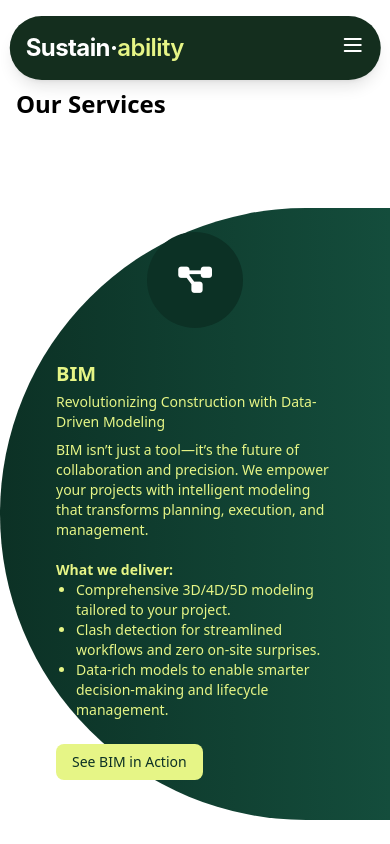
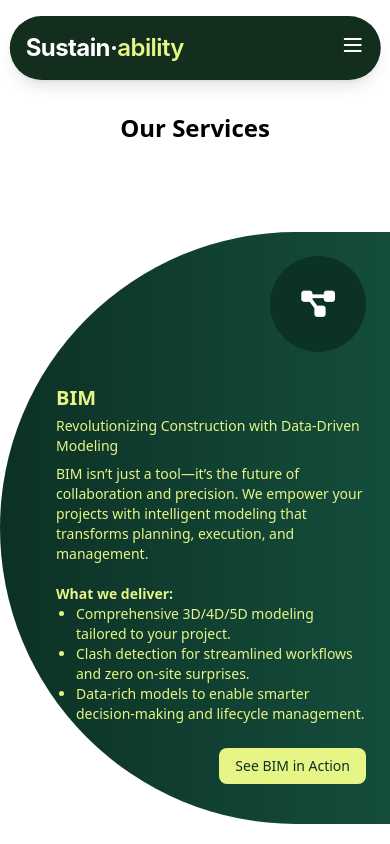
Before and after one commit to Harshbansal8705/sustain-ability, a React (Create React App) app: page /services in a window 390 px wide. Shown: the top 844 px of the page. Built offline with nearby package versions, Linux system fonts and the light colour scheme.

Commit message:
Updated services UI

```diff
--- a/src/App.tsx
+++ b/src/App.tsx
@@ -13,7 +13,7 @@ import Navbar from './pages/Navbar';
 function App() {
   return (
     <>
-
+    <br />
     <Router>
       <Navbar></Navbar>
       <Routes>
--- a/src/pages/Services.tsx
+++ b/src/pages/Services.tsx
@@ -14,6 +14,7 @@ const services = [
     icon: "fas fa-project-diagram",
     route: "/services/bim",
     button: "See BIM in Action",
+    pos: "right"
   },
   {
     id: "second",
@@ -26,6 +27,7 @@ const services = [
     icon: "fas fa-cube",
     route: "/services/threeD-visualisation",
     button: "View Our Visuals",
+    pos: "left"
   },
   {
     id: "third",
@@ -39,6 +41,7 @@ const services = [
     icon: "fas fa-archway",
     route: "/services/structure-design",
     button: "Explore our Approach",
+    pos: "right"
   }
   ,
   {
@@ -52,6 +55,7 @@ const services = [
     icon: "fas fa-lightbulb",
     route: "/services/mep",
     button: "Discover Our Expertise",
+    pos: "left"
   },
 ];
 
@@ -61,11 +65,10 @@ const ServicesPage: React.FC = () => {
       <header id="header" className="py-6 px-4 md:px-12 my-16">
         <div
           id="main-title"
-          className="text-2xl md:text-4xl font-bold flex flex-col md:flex-row justify-between items-start md:items-center"
+          className="text-2xl md:text-4xl font-bold flex flex-col md:flex-row justify-between items-end md:items-center"
         >
-          <h2>
+          <h2 className="w-full text-center">
             Our Services
-
           </h2>
         </div>
       </header>
@@ -74,8 +77,8 @@ const ServicesPage: React.FC = () => {
           <div
             key={service.id}
             id={service.id}
-            className={`flex flex-col md:flex-row items-center ${index % 2 === 0
-                ? "md:flex-row rounded-l-full md:ml-6"
+            className={`flex flex-col md:flex-row md:items-center ${index % 2 === 0
+                ? "md:flex-row rounded-l-full md:ml-6 items-end"
                 : "md:flex-row-reverse rounded-r-full md:mr-6"
               } ${service.bgColor} p-6 md:p-8`}
           >
@@ -88,7 +91,7 @@ const ServicesPage: React.FC = () => {
 
             {/* Info Section */}
             <div
-              className={`info flex-1 mx-4 md:mx-8 p-4 ${index % 2 === 0 ? "md:border-l" : "md:border-r"
+              className={`info flex flex-col items-left flex-1 mx-4 md:mx-8 p-4 ${index % 2 === 0 ? "md:border-l mr-0 pr-0" : "md:border-r ml-0 pl-0"
                 } border-white ${service.textColor}`}
             >
               <div className="text-xl md:text-2xl font-bold">{service.title}</div>
@@ -99,7 +102,7 @@ const ServicesPage: React.FC = () => {
               ></p>
 
               {/* Know More Button */}
-              <div className="mt-4 flex justify-start md:justify-start">
+              <div className={`mt-4 flex justify-start md:justify-start md:self-start ${index%2 || "self-end"}`}>
                 <Link
                   to={service.route}
                   className={`inline-block px-4 py-2 mt-2 font-medium text-sm md:text-base rounded-lg ${index % 2 === 0
```
